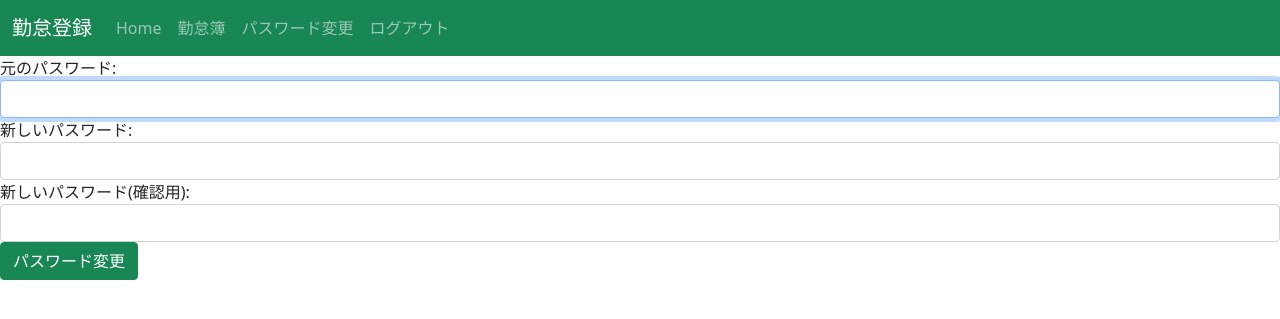
After one commit to takerugunji/kintai_app, a Django app: page /accounts/password_change/ in a window 1280 px wide. The commit adds this page. Shown: the top 319 px of the page. Run offline with Django 3.2, Linux system fonts and the light colour scheme; the visitor is signed in with stand-in values (Sample User, id 1); parts of the project's set-up code (start-up, migrations or seed data) failed here and were passed over.

Commit message:
pw change add

```diff
--- a/kintai/accounts/forms.py
+++ b/kintai/accounts/forms.py
@@ -1,4 +1,4 @@
-from django.contrib.auth.forms import AuthenticationForm
+from django.contrib.auth.forms import AuthenticationForm, PasswordChangeForm
 
 class LoginForm(AuthenticationForm):
     """ログオンフォーム"""
@@ -7,3 +7,11 @@ class LoginForm(AuthenticationForm):
         for field in self.fields.values():
             field.widget.attrs['class'] = 'form-control'
             field.widget.attrs['placeholder'] = field.label
+
+class MyPasswordChangeForm(PasswordChangeForm):
+    """パスワード変更フォーム"""
+
+    def __init__(self, *args, **kwargs):
+        super().__init__(*args, **kwargs)
+        for field in self.fields.values():
+            field.widget.attrs['class'] = 'form-control'
--- a/kintai/accounts/urls.py
+++ b/kintai/accounts/urls.py
@@ -4,5 +4,7 @@ from . import views
 app_name = 'accounts'
 urlpatterns = [
     path('login.html', views.Login.as_view(), name='login'),
-    path('logout.html', views.Logout.as_view(), name='logout')
+    path('logout.html', views.Logout.as_view(), name='logout'),
+    path('password_change/', views.PasswordChange.as_view(), name='password_change'), # pw変更ページ追加
+    path('password_change/done/', views.PasswordChangeDone.as_view(), name='password_change_done'), # pw変更完了ページ追加
 ]
--- a/kintai/accounts/views.py
+++ b/kintai/accounts/views.py
@@ -1,7 +1,8 @@
 from django.shortcuts import render
 from django.contrib.auth.mixins import LoginRequiredMixin
-from django.contrib.auth.views import(LoginView, LogoutView)
-from .forms import LoginForm # forms.pyで定義したユーザ認証画面用フォームをImport
+from django.contrib.auth.views import LoginView, LogoutView, PasswordChangeView, PasswordChangeDoneView
+from .forms import LoginForm, MyPasswordChangeForm # forms.pyで定義したユーザ認証画面用フォームをImport
+from django.urls import reverse_lazy
 
 class Login(LoginView):
     """ログインページ"""
@@ -12,8 +13,12 @@ class Logout(LoginRequiredMixin, LogoutView):
     """ログアウトページ"""
     template_name = 'accounts/logout.html'
 
-#class LogoutView(LoginRequiredMixin, View):
-#    """ログアウトページ"""
-#    def get(self):
-#        return render('accounts/logout.html')
-#logout = LogoutView.as_view()
+class PasswordChange(PasswordChangeView):
+    """パスワード変更ビュー"""
+    form_class = MyPasswordChangeForm
+    success_url = reverse_lazy('accounts:password_change_done')
+    template_name = 'accounts/password_change.html'
+
+class PasswordChangeDone(PasswordChangeDoneView):
+    """パスワード変更しました"""
+    template_name = 'accounts/password_change_done.html'
--- /dev/null
+++ b/kintai/templates/accounts/password_change.html
@@ -0,0 +1,15 @@
+{% extends 'base.html' %}
+{% block content %}
+<form action="" method="POST">
+    {{ form.non_field_errors }}
+    {% for field in form %}
+    <div class="form-group">
+        <label for="{{ field.id_for_label }}">{{ field.label_tag }}</label>
+        {{ field }}
+        {{ field.errors }}
+    </div>
+    {% endfor %}
+    {% csrf_token %}
+    <button type="submit" class="btn btn-success">パスワード変更</button>
+</form>
+{% endblock %}
--- a/kintai/templates/navbar.html
+++ b/kintai/templates/navbar.html
@@ -8,6 +8,7 @@
         <div class="navbar-nav">
           <a class="nav-link" href="{% url 'kintaiapp:index' %}">Home</a>
           <a class="nav-link" href="{% url 'kintaiapp:list' %}">勤怠簿</a>
+          <a class="nav-link" href="{% url 'accounts:password_change' %}">パスワード変更</a>
           <a class="nav-link" href="{% url 'accounts:logout' %}">ログアウト</a>
         </div>
       </div>
```
Also changed, not shown: kintai/templates/accounts/password_change_done.html (added, +7 -0 lines).
